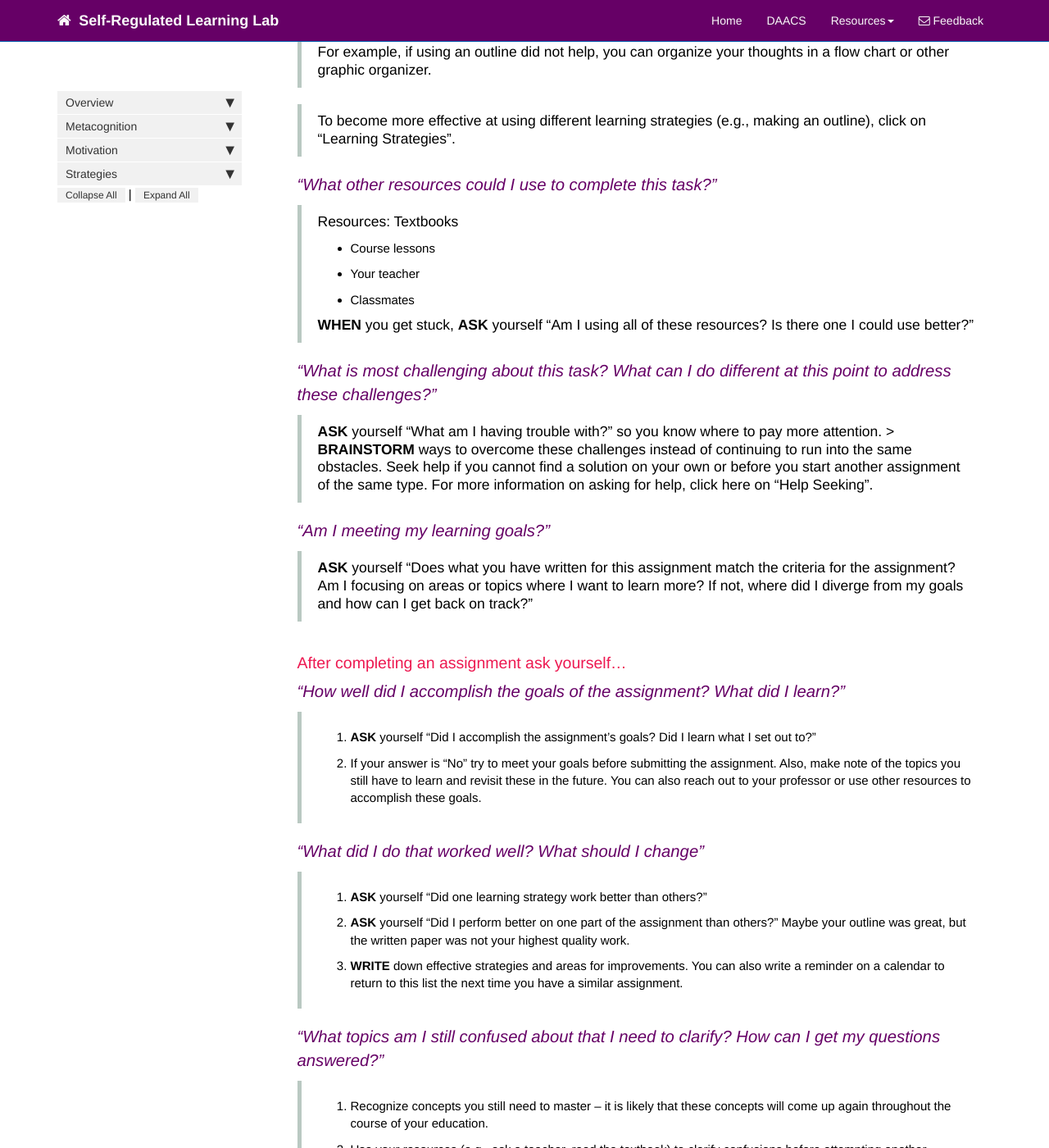
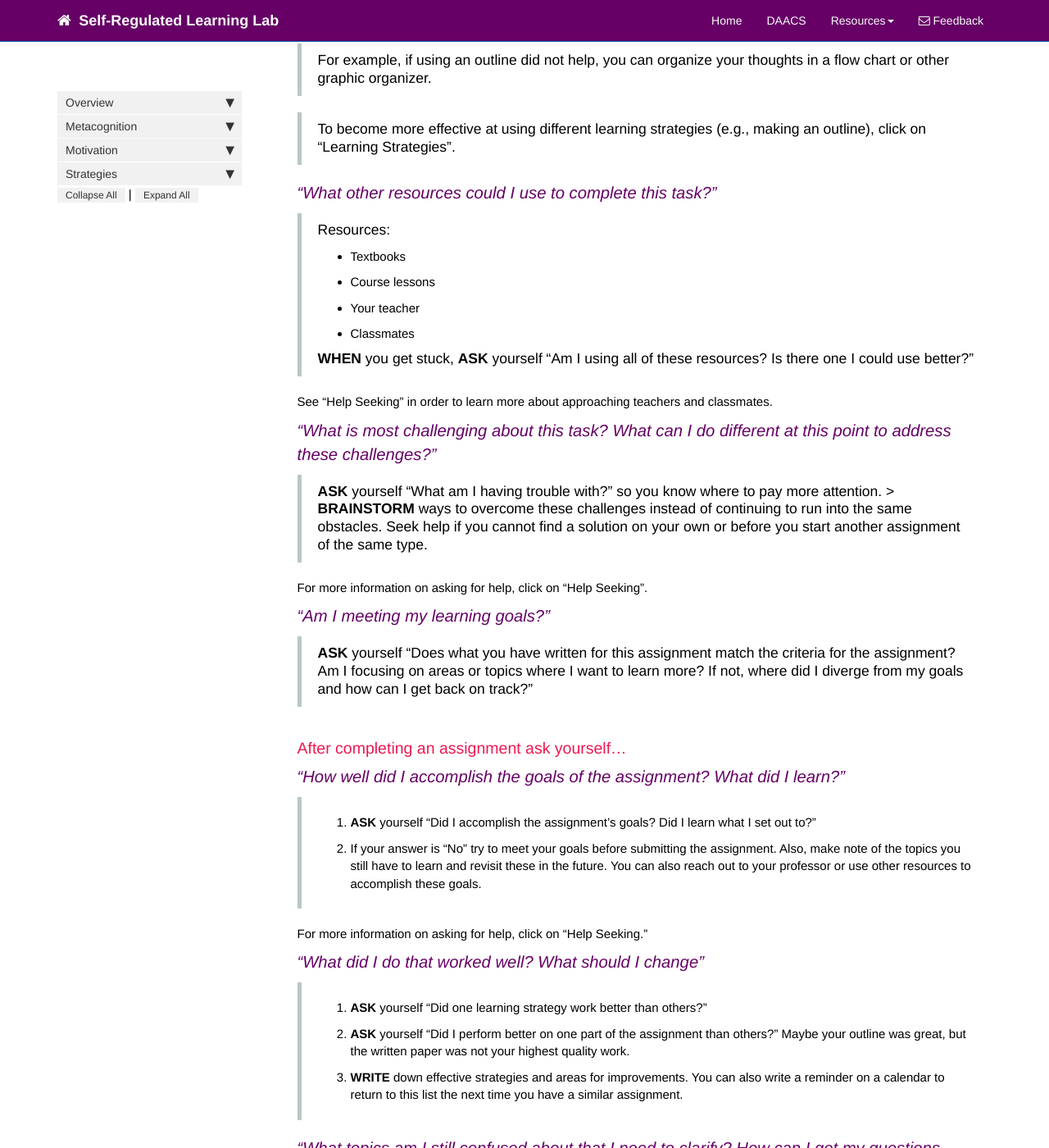
Before and after one commit to dfranklin02/SRL, a Jekyll site: the page built from docs/pages/metacognition/metacognition_recommendations_writing.md, in a window 1280 px wide and 1400 px high, scrolled down 1771 px. Shown: the whole window at 82% size. Built offline with Jekyll 4.4.1, drawn with Linux system fonts in a browser that asks for light colours; nearby versions of some CDN libraries; comment, search, counter and statistics services are not loaded; some of the changed text lies outside the part shown.

Commit message:
Update metacognition_recommendations_writing.md

```diff
--- a/docs/pages/metacognition/metacognition_recommendations_writing.md
+++ b/docs/pages/metacognition/metacognition_recommendations_writing.md
@@ -47,7 +47,8 @@ toc: false
 > 2.  Estimate how long the assignment will take you. Consider the goals of the assignment and different approaches you can take.
 > 3.  Set aside regular times to work and set specific goals for each time period. Plan in extra time for certain approaches, such as writing an outline before writing a paper.
 > 4.  Try to identify the types of things you do to procrastinate, and eliminate one type at a time.
-> For more information on how to improve your time management, click here Time Management.
+
+For more information on how to improve your time management, click on "Time Management."
 
 <p class='question'>“How can I organize myself and my materials?”</p>
 
@@ -78,18 +79,21 @@ toc: false
 <p class='question'>“What other resources could I use to complete this task?”</p>
 
 > Resources:
-> Textbooks
+> - Textbooks
 > - Course lessons
 > - Your teacher
 > - Classmates
 >
 > **WHEN** you get stuck, **ASK** yourself “Am I using all of these resources? Is there one I could use better?”
 
+See "Help Seeking" in order to learn more about approaching teachers and classmates.
+
 <p class='question'>“What is most challenging about this task? What can I do different at this point to address these challenges?”</p>
 
 > **ASK** yourself “What am I having trouble with?” so you know where to pay more attention. >
 > **BRAINSTORM** ways to overcome these challenges instead of continuing to run into the same obstacles. Seek help if you cannot find a solution on your own or before you start another assignment of the same type.
->For more information on asking for help, click here on "Help Seeking".
+
+For more information on asking for help, click on "Help Seeking".
 
 <p class='question'>“Am I meeting my learning goals?”</p>
 
@@ -103,6 +107,8 @@ toc: false
 > 1.  **ASK** yourself “Did I accomplish the assignment’s goals? Did I learn what I set out to?”
 > 2.  If your answer is “No” try to meet your goals before submitting the assignment. Also, make note of the topics you still have to learn and revisit these in the future. You can also reach out to your professor or use other resources to accomplish these goals.
 
+For more information on asking for help, click on "Help Seeking."
+
 <p class='question'>“What did I do that worked well? What should I change”</p>
 
 > 1.  **ASK** yourself “Did one learning strategy work better than others?”
@@ -113,3 +119,5 @@ toc: false
 
 > 1.  Recognize concepts you still need to master – it is likely that these concepts will come up again throughout the course of your education.
 > 2.  Use your resources (e.g., ask a teacher, read the textbook) to clarify confusions before attempting another assignment of this type.
+
+To learn strategies for seeking help, click on "Help Seeking."
```
